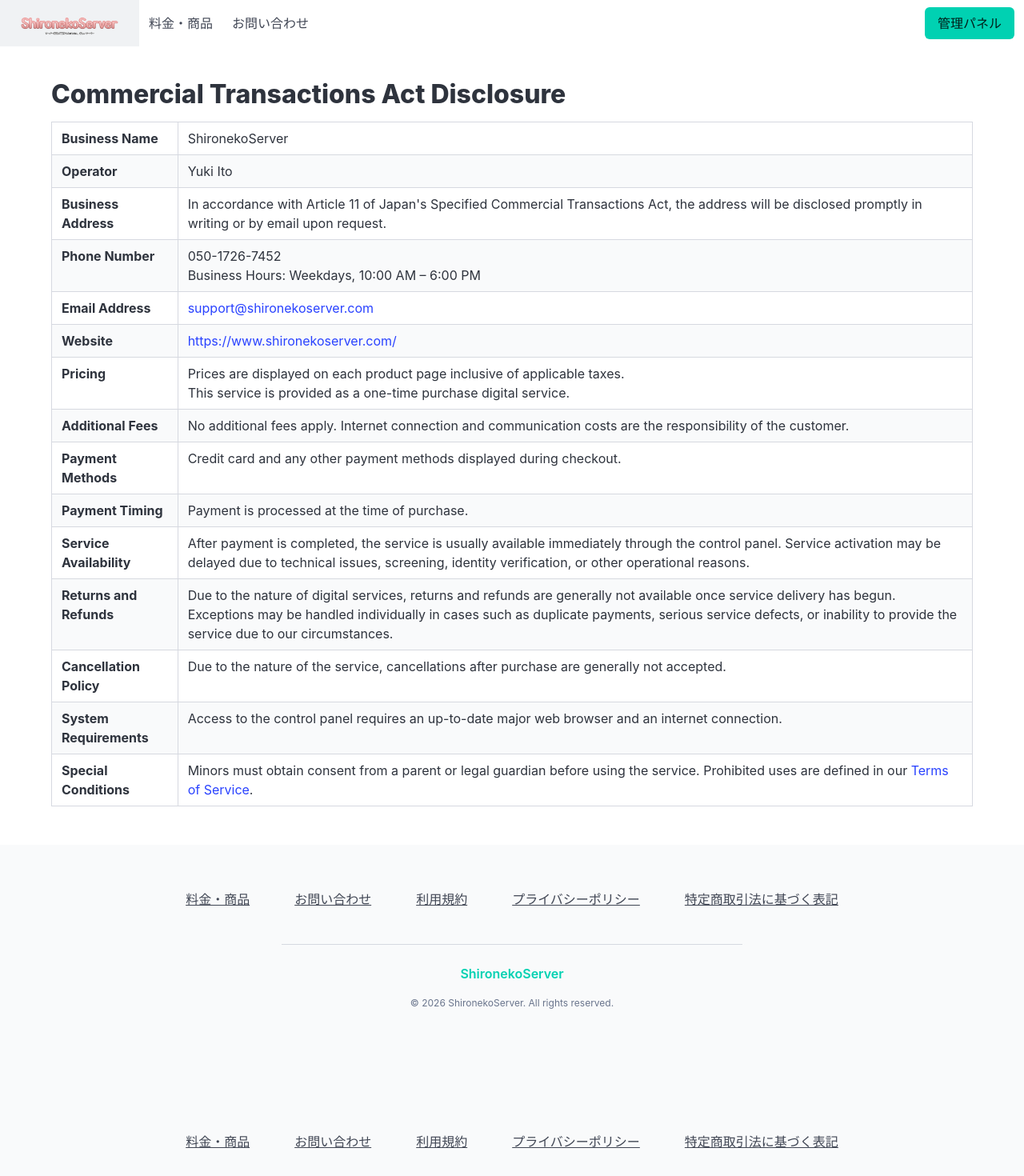
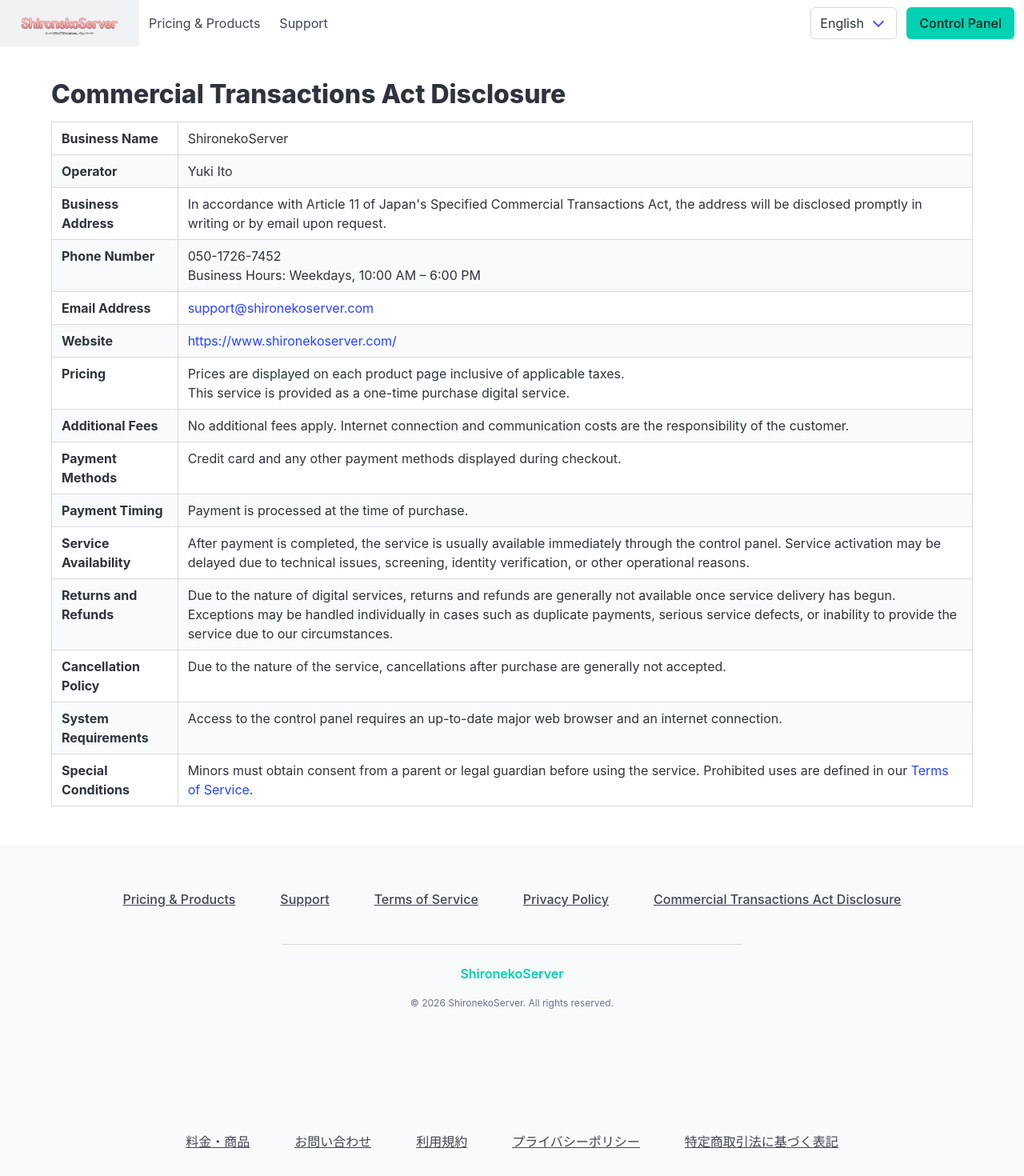
Before and after one commit to ShironekoServer/new_shironeko_web, a Next.js app: page /en/commerce in a window 1280 px wide. Shown: the top 1470 px of the page at 80% size. Built offline with nearby package versions, Linux system fonts and the light colour scheme.

Commit message:
base.tsx を更新

```diff
--- a/app/base.tsx
+++ b/app/base.tsx
@@ -2,17 +2,67 @@
 
 import Image from "next/image";
 import Link from "next/link";
+import { usePathname } from "next/navigation";
 import { useState } from "react";
+
+type Lang = "ja" | "en";
 
 export default function Base({
   children,
-}: Readonly<{
+  lang = "ja",
+}: {
   children: React.ReactNode;
-}>) {
+  lang?: Lang;
+}) {
   const [navExpand, setNavExpand] = useState(false);
+  const pathname = usePathname();
+
+  const t = {
+    ja: {
+      top: "トップへ",
+      menu: "メニュー",
+      shop: "料金・商品",
+      support: "お問い合わせ",
+      terms: "利用規約",
+      privacy: "プライバシーポリシー",
+      commerce: "特定商取引法に基づく表記",
+      panel: "管理パネル",
+      language: "言語",
+    },
+    en: {
+      top: "Go to Home",
+      menu: "Menu",
+      shop: "Pricing & Products",
+      support: "Support",
+      terms: "Terms of Service",
+      privacy: "Privacy Policy",
+      commerce: "Commercial Transactions Act Disclosure",
+      panel: "Control Panel",
+      language: "Language",
+    },
+  } as const;
+
+  const text = t[lang];
+
+  const prefix = lang === "en" ? "/en" : "";
+
+  function switchLanguage(nextLang: Lang) {
+    let path = pathname;
+
+    if (path.startsWith("/en")) {
+      path = path.replace(/^\/en/, "") || "/";
+    }
+
+    const nextPath =
+      nextLang === "en"
+        ? `/en${path === "/" ? "" : path}`
+        : path;
+
+    window.location.href = nextPath;
+  }
 
   return (
-    <html lang="ja" className="has-navbar-fixed-top">
+    <html lang={lang} className="has-navbar-fixed-top">
       <body>
         <nav
           className="navbar is-fixed-top"
@@ -20,7 +70,11 @@
           aria-label="main navigation"
         >
           <div className="navbar-brand">
-            <Link className="navbar-item" href="/" aria-label="トップへ">
+            <Link
+              className="navbar-item"
+              href={prefix || "/"}
+              aria-label={text.top}
+            >
               <Image
                 className="navbar-logo"
                 src="/logo.png"
@@ -33,8 +87,10 @@
 
             <button
               type="button"
-              className={`navbar-burger ${navExpand ? "is-active" : ""}`}
-              aria-label="メニュー"
+              className={`navbar-burger ${
+                navExpand ? "is-active" : ""
+              }`}
+              aria-label={text.menu}
               aria-expanded={navExpand}
               onClick={() => setNavExpand(!navExpand)}
             >
@@ -45,24 +101,60 @@
             </button>
           </div>
 
-          <div className={`navbar-menu ${navExpand ? "is-active" : ""}`}>
+          <div
+            className={`navbar-menu ${
+              navExpand ? "is-active" : ""
+            }`}
+          >
             <div className="navbar-start">
-              <Link className="navbar-item" href="/shop">
-                料金・商品
+              <Link
+                className="navbar-item"
+                href={`${prefix}/shop`}
+              >
+                {text.shop}
               </Link>
-              <Link className="navbar-item" href="/support">
-                お問い合わせ
+
+              <Link
+                className="navbar-item"
+                href={`${prefix}/support`}
+              >
+                {text.support}
               </Link>
             </div>
 
             <div className="navbar-end">
               <div className="navbar-item">
-                <a
-                  className="button is-primary is-fullwidth"
-                  href="https://wing.shironekoserver.com/"
-                >
-                  管理パネル
-                </a>
+                <div className="field is-grouped">
+                  <div className="control">
+                    <div className="select">
+                      <select
+                        aria-label={text.language}
+                        value={lang}
+                        onChange={(e) =>
+                          switchLanguage(
+                            e.target.value as Lang
+                          )
+                        }
+                      >
+                        <option value="ja">
+                          日本語
+                        </option>
+                        <option value="en">
+                          English
+                        </option>
+                      </select>
+                    </div>
+                  </div>
+
+                  <div className="control">
+                    <a
+                      className="button is-primary is-fullwidth"
+                      href="https://wing.shironekoserver.com/"
+                    >
+                      {text.panel}
+                    </a>
+                  </div>
+                </div>
               </div>
             </div>
           </div>
@@ -75,28 +167,47 @@
             <div className="content has-text-centered">
               <div className="columns is-centered is-multiline">
                 <div className="column is-narrow">
-                  <Link href="/shop" className="button is-text">
-                    料金・商品
+                  <Link
+                    href={`${prefix}/shop`}
+                    className="button is-text"
+                  >
+                    {text.shop}
                   </Link>
                 </div>
+
                 <div className="column is-narrow">
-                  <Link href="/support" className="button is-text">
-                    お問い合わせ
+                  <Link
+                    href={`${prefix}/support`}
+                    className="button is-text"
+                  >
+                    {text.support}
                   </Link>
                 </div>
+
                 <div className="column is-narrow">
-                  <Link href="/terms" className="button is-text">
-                    利用規約
+                  <Link
+                    href={`${prefix}/terms`}
+                    className="button is-text"
+                  >
+                    {text.terms}
                   </Link>
                 </div>
+
                 <div className="column is-narrow">
-                  <Link href="/privacy" className="button is-text">
-                    プライバシーポリシー
+                  <Link
+                    href={`${prefix}/privacy`}
+                    className="button is-text"
+                  >
+                    {text.privacy}
                   </Link>
                 </div>
+
                 <div className="column is-narrow">
-                  <Link href="/commerce" className="button is-text">
-                    特定商取引法に基づく表記
+                  <Link
+                    href={`${prefix}/commerce`}
+                    className="button is-text"
+                  >
+                    {text.commerce}
                   </Link>
                 </div>
               </div>
@@ -104,10 +215,14 @@
               <hr className="has-background-grey-lighter footer-divider" />
 
               <p className="mb-4">
-                <strong className="has-text-primary">ShironekoServer</strong>
+                <strong className="has-text-primary">
+                  ShironekoServer
+                </strong>
               </p>
+
               <p className="is-size-7 has-text-grey">
-                © 2026 ShironekoServer. All rights reserved.
+                © 2026 ShironekoServer. All rights
+                reserved.
               </p>
             </div>
           </div>
```
